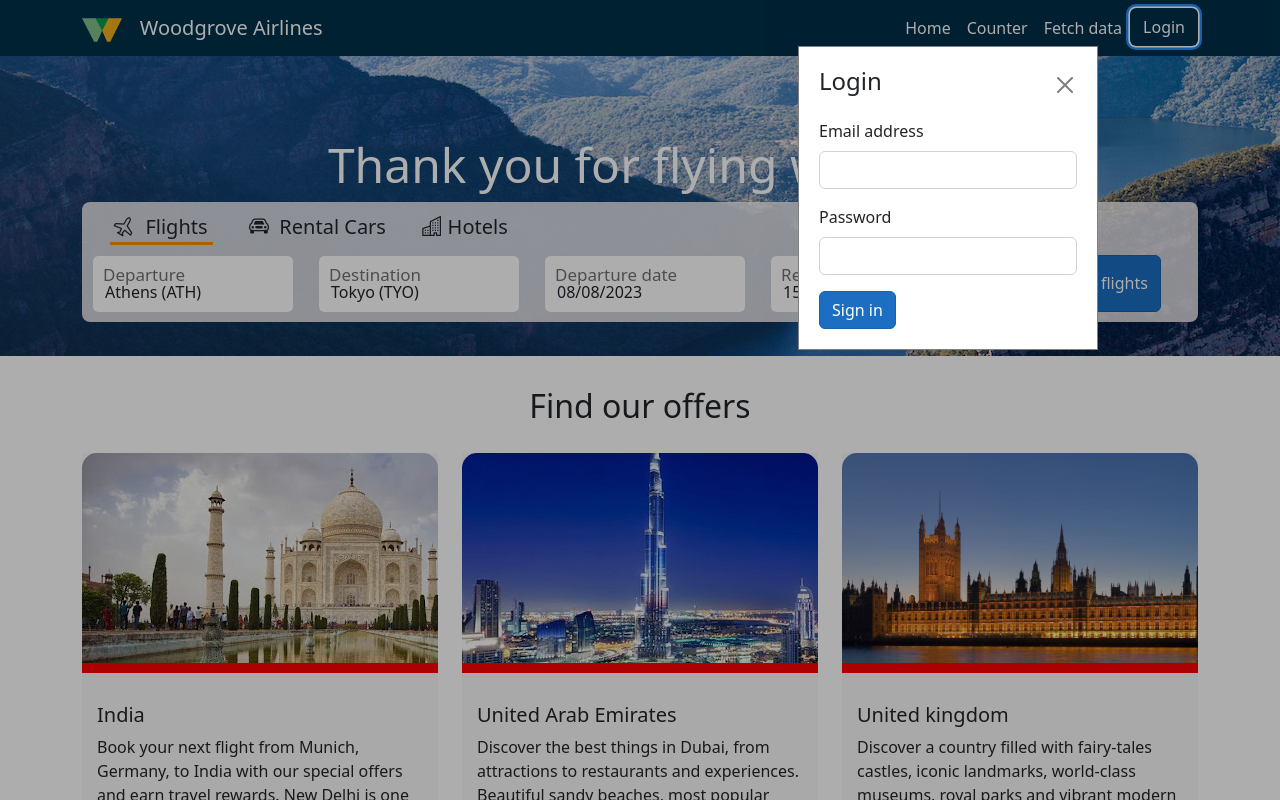
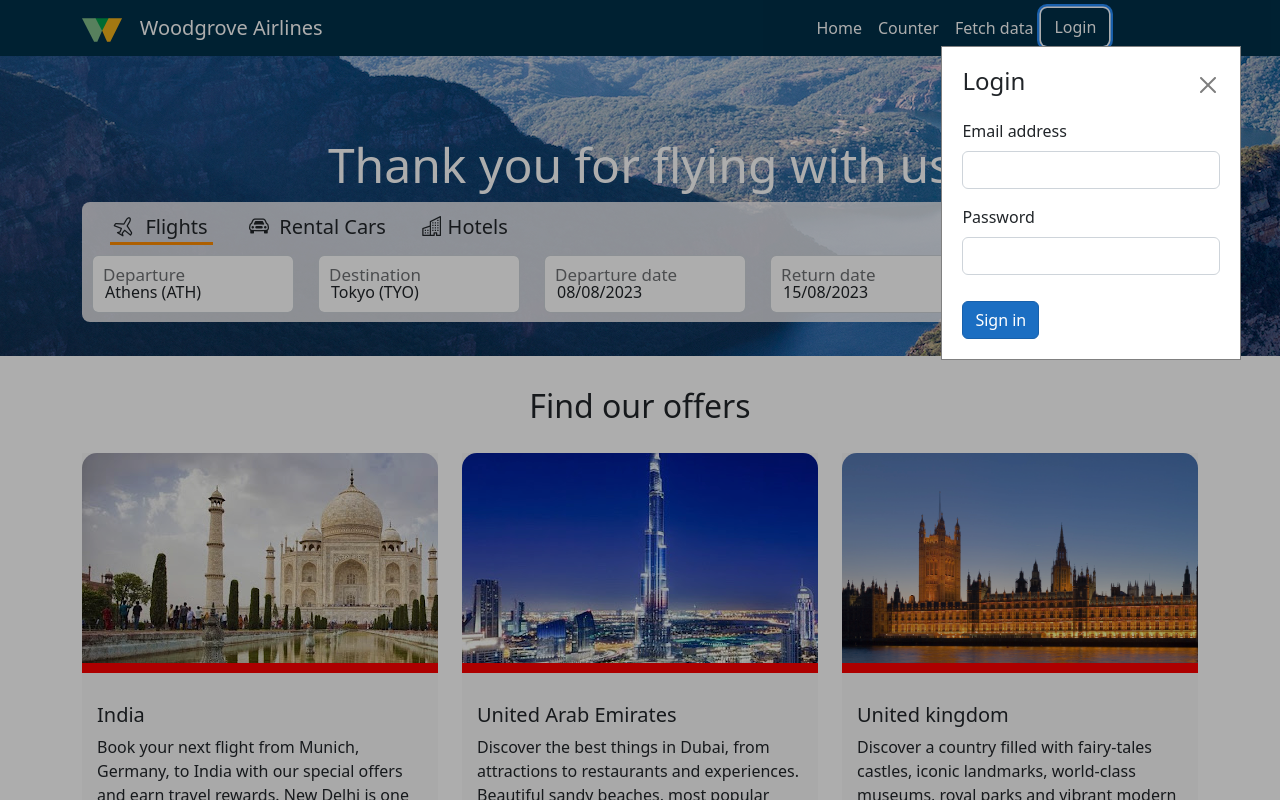
Before and after one commit to yoelhor/woodgrove-airlines, an Angular app in the folder ClientApp/: page / in a window 1280 px wide. Both pictures are taken after a click on the button "Login". Shown: the top 800 px of the page. Built offline with nearby package versions, Linux system fonts and the light colour scheme.

Commit message:
Welcome message and error handling

```diff
--- a/ClientApp/src/app/nav-menu-login/nav-menu-login.component.html
+++ b/ClientApp/src/app/nav-menu-login/nav-menu-login.component.html
@@ -1,8 +1,10 @@
 <button class="btn btn-link" style="color: white; text-decoration: none;" (click)="isOpen = !isOpen" cdkOverlayOrigin
-  #trigger="cdkOverlayOrigin">
+  #trigger="cdkOverlayOrigin" [style.visibility]="showLoginButton ? 'visible' : 'hidden'">
   <!-- The condition on the next line should be changed to user identity -->
   {{isOpen ? "Login" : "Login"}}
 </button>
+
+<span [style.visibility]=" !showLoginButton ? 'visible' : 'hidden'">Welcome to {{displayName}}</span>
 
 <ng-template cdkConnectedOverlay [cdkConnectedOverlayOrigin]="trigger" [cdkConnectedOverlayOpen]="isOpen"
   [cdkConnectedOverlayOffsetX]="-100" [cdkConnectedOverlayHasBackdrop]="true" (backdropClick)="isOpen = false">
@@ -31,7 +33,9 @@
         <label for="signInPassword" class="form-label">Password</label>
         <input type="password" class="form-control" id="signInPassword" #signInPassword value="">
       </div>
+      <span style="color: red; display: block; padding-bottom: 10px;">{{errorMessage}}</span>
       <button type="button" class="btn btn-primary" (click)="PasswordLogin_1_Initiate()">Sign in</button>
+
     </form>
   </div>
 </ng-template>
--- a/ClientApp/src/app/nav-menu-login/nav-menu-login.component.ts
+++ b/ClientApp/src/app/nav-menu-login/nav-menu-login.component.ts
@@ -14,10 +14,14 @@ export class NavMenuLoginComponent {
 
   isOpen = false;
   baseUrl = "/";
-  appID = "f28eb79b-f279-45ca-87b1-6a8421f54bc1"
+  displayName = "";
+  errorMessage = "";
+  showLoginButton = true;
+  appID = "f28eb79b-f279-45ca-87b1-6a8421f54bc1";
 
   PasswordLogin_1_Initiate() {
 
+    this.errorMessage = "";
     const formData = new FormData();
     formData.append('client_id', this.appID);
     formData.append('challenge_type', 'password redirect');
@@ -61,9 +65,25 @@ export class NavMenuLoginComponent {
       console.log(result);
 
       // Can be replaced with sessionStorage
-      localStorage.setItem("accessToken", result.access_token);
-      this.isOpen = false;
-      this.RetrieveDisplayName();
+      if (!result.error) {
+        // Can be replaced with sessionStorage
+        localStorage.setItem("accessToken", result.access_token);
+        this.isOpen = false;
+        this.RetrieveDisplayName();
+      }
+      else
+      {
+        if (result.error_description.includes("AADSTS50126") || result.error_description.includes("AADSTS9002313"))
+        {
+          this.errorMessage = "We couldn't find an account with this email address or password.";
+        }
+        else
+        {
+          this.errorMessage = result.error_description;
+        }
+
+      }
+
     }, error => console.error(error));
   }
 
@@ -79,7 +99,8 @@ export class NavMenuLoginComponent {
     this.http.get<any>(this.baseUrl + 'profile?accesstoken=' + localStorage.getItem('accessToken') /*, { headers: headers }**/).subscribe(result => {
       console.log("Result from RetrieveDisplayName:");
       console.log(result);
-      this.isOpen = false;
+      this.displayName = result.name;
+      this.showLoginButton = false;
     }, error => console.error(error));
   }
 }
```
